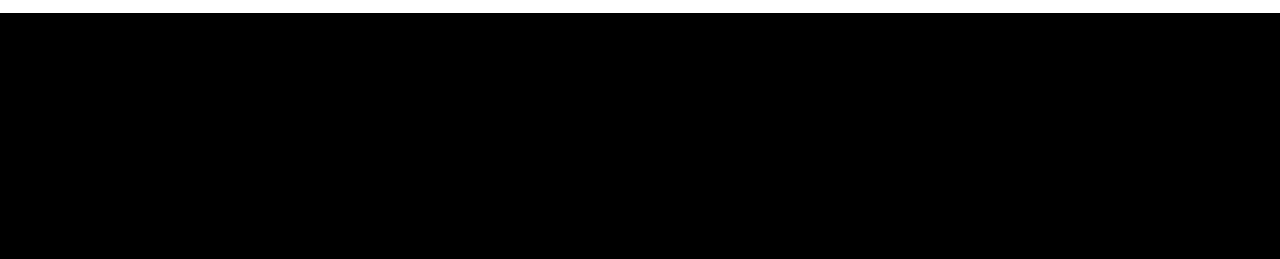
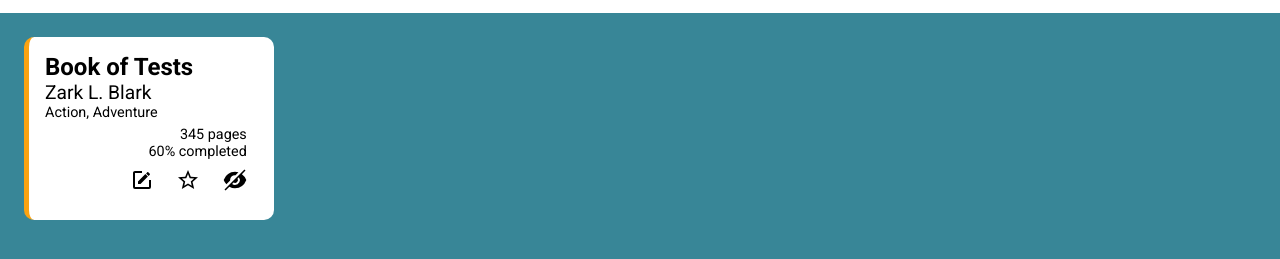
Before and after one commit to rocetti/my-books-catalog, a plain HTML site: page index.html in a window 1280 px wide. Shown: the part 157-416 px from the top of the page. Drawn offline with Linux system fonts and the light colour scheme.

Commit message:
Styling book cards and made Horizontal scroll grid of them

```diff
--- a/index.html
+++ b/index.html
@@ -51,6 +51,25 @@
             </form>
         </div>
     </div>
-    <div class="shelf-container" id="shelf"></div>
+    <div class="shelf-container">
+        <div class="shelf-grid" id="shelf">
+            <div class="book-card" id="book-card-1">
+                <div class="book-info">
+                    <p class="book-title">Book of Tests</p>
+                    <p class="book-author">Zark L. Blark</p>
+                    <p class="book-genre">Action, Adventure</p>
+                    <p class="book-pages">345 pages</p>
+                    <p class="book-completed">60% completed</p>
+                </div>
+                <div class="book-menu">
+                    <button class="book-menu-edit"><img src="./icons/edit.svg" alt=""></button>
+                    <button class="book-menu-fav"><img src="./icons/fav.svg" alt=""></button>
+                    <button class="book-menu-read"><img src="./icons/not-read.svg" alt=""></button>
+                </div>
+            </div>
+
+
+        </div>
+    </div>
 </body>
 </html>
--- a/style.css
+++ b/style.css
@@ -9,10 +9,21 @@
     font-family: 'Roboto', sans-serif;
 }
 *{
+    box-sizing: border-box;
     margin: 0px;
     padding: 0px;
     font-size: 1rem;
     color: var(--dark-color);
+}
+
+button {
+    border: none;
+    border-radius: 10px;
+    padding: 0.5rem;
+    padding-left: 0.7rem;
+    padding-right: 0.7rem;
+    color: var(--dark-color);
+    background-color: transparent;
 }
 
 input,
@@ -25,7 +36,11 @@ select {
 
 /*BODY*/
 body {
-    background-color: var(--dark-color);
+    display: flex;
+    flex-direction: column;
+    width: 100vw;
+    height: 100vh;
+    background-color: var(--main-color);
 }
 /*HEADER*/
 .header-container {
@@ -125,6 +140,10 @@ body {
     width: 1.5rem;
     margin-left: 0.2rem;
     margin-right: 0.2rem;
+
+}
+.check-box:checked + label img {
+    filter: invert(48%) sepia(65%) saturate(390%) hue-rotate(143deg) brightness(85%) contrast(87%);
 }
 #search-btn {
     border: none;
@@ -135,3 +154,63 @@ body {
     padding-right: 0.5rem;
 }
 /*SHELF*/
+.shelf-container {
+    display: flex;
+    width: 100%;
+    height: 100%;
+}
+.shelf-grid {
+    display: grid;
+    grid-template-columns: repeat(auto-fit, minmax(250px, 1fr));
+    grid-template-rows: 1fr 1fr 1fr;
+    grid-auto-flow: column;
+    grid-auto-columns: minmax(250px, 1fr);
+    overflow-x: auto;
+    gap: 1rem;
+    padding: 1.5rem;
+}
+
+.book-card {
+    display: flex;
+    flex-direction: column;
+    background-color: var(--bright-color);
+    border-left: 5px solid var(--secondary-color);
+    border-radius: 10px;
+    padding: 1rem;
+}
+.book-info {
+    display: flex;
+    flex-direction: column;
+    justify-content: flex-start;
+    align-items: flex-start;
+    width: 100%;
+    height: 100%;
+}
+.book-title {
+    font-size: 1.5rem;
+    font-weight: bolder;
+}
+.book-author {
+    font-size: 1.2rem;
+}
+.book-genre,
+.book-pages,
+.book-completed {
+    font-size: 0.9rem;
+}
+.book-pages {
+    margin-top: auto;
+    align-self: flex-end;
+    margin-right: 0.7rem;
+}
+.book-completed {
+    align-self: flex-end;
+    margin-right: 0.7rem;
+}
+.book-menu {
+    display: flex;
+    justify-content: flex-end;
+}
+.book-menu button img{
+    width: 1.5rem;
+}
```
